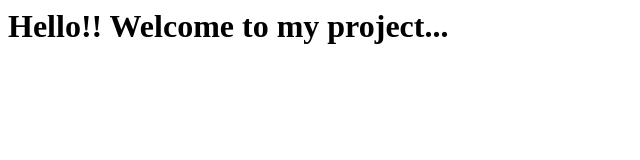
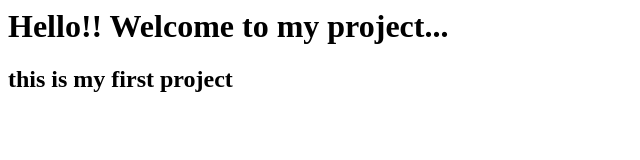
Before and after one commit to tanugulaanusha/MyProject, a plain HTML site: page index.html in a window 1280 px wide. Shown: the whole page, without its empty margins (0-640 px from the left). Drawn offline with Linux system fonts and the light colour scheme.

Commit message:
Update index.html

```diff
--- a/index.html
+++ b/index.html
@@ -6,5 +6,6 @@
   </head>
   <body>
     <h1>Hello!! Welcome to my project...</h1>
+    <h2>this is my first project</h2>
   </body>
 </html>
```
